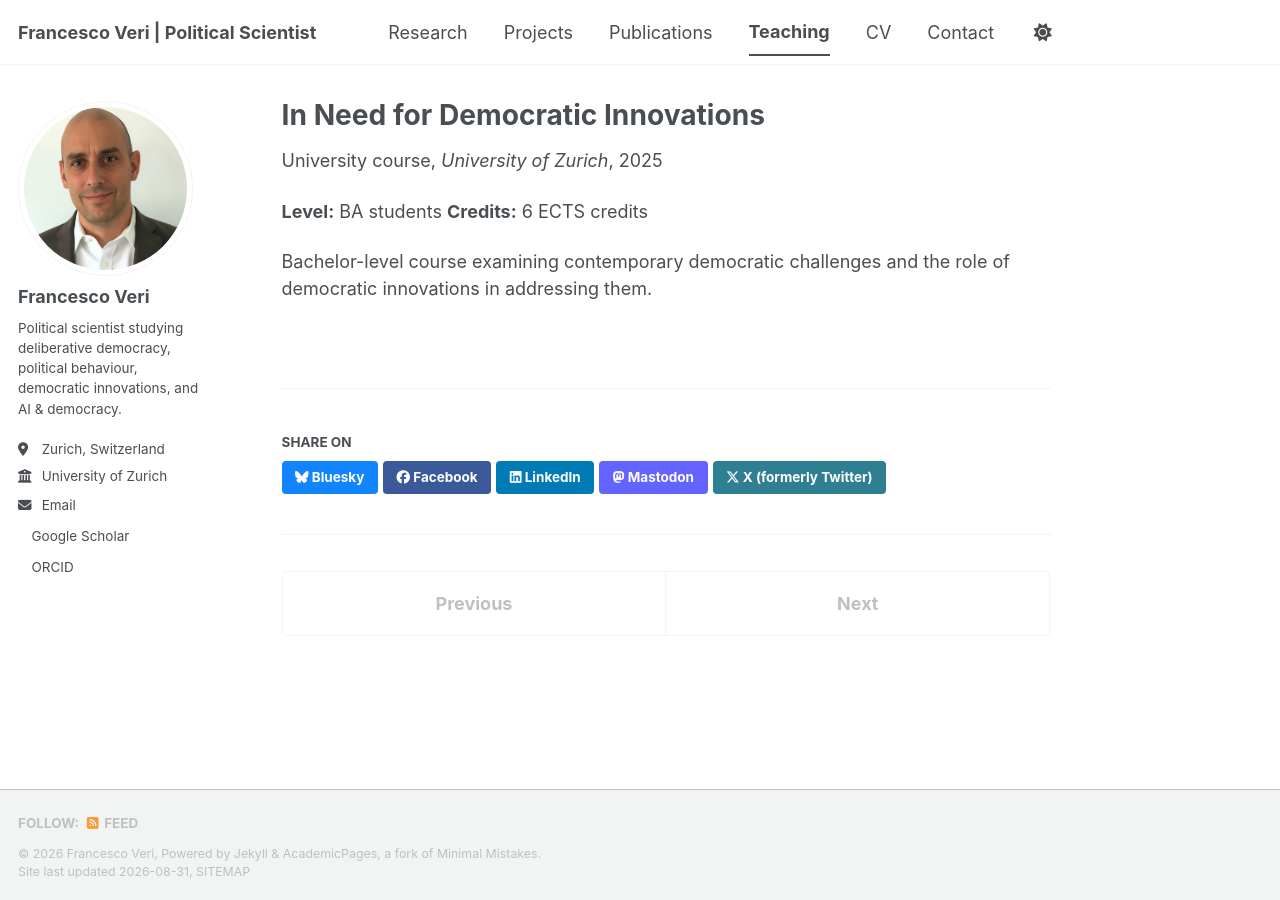
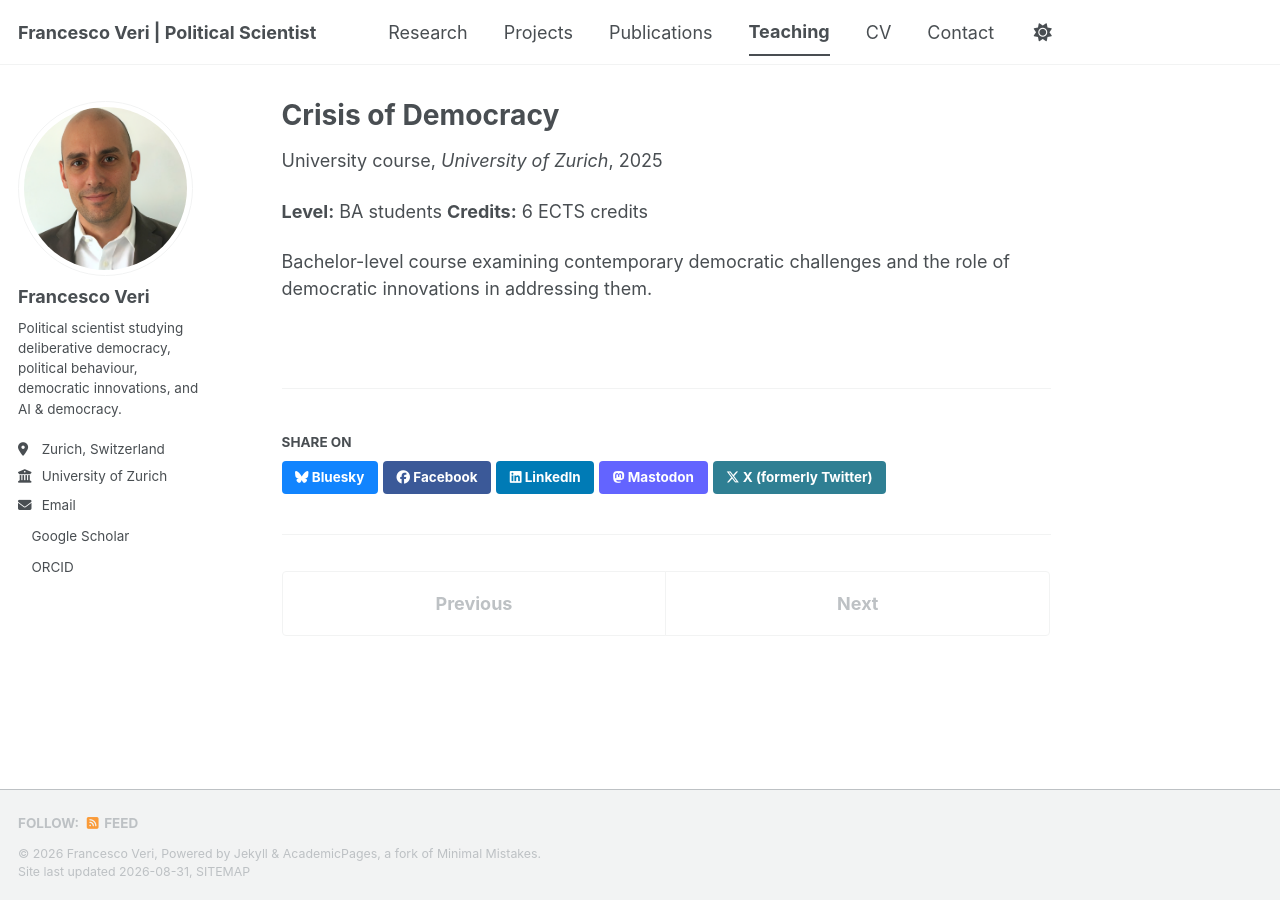
Before and after one commit to francescoveri/francescoveri.github.io, a Jekyll site: the page built from _teaching/2025-in-need-for-democratic-innovations.md, in a window 1280 px wide. Built offline with Jekyll 4.4.1, drawn with Linux system fonts in a browser that asks for light colours; a style sheet for code colours, icons or effects is not loaded.

Commit message:
Update 2025-in-need-for-democratic-innovations.md

```diff
--- a/_teaching/2025-in-need-for-democratic-innovations.md
+++ b/_teaching/2025-in-need-for-democratic-innovations.md
@@ -1,5 +1,5 @@
 ---
-title: "In Need for Democratic Innovations"
+title: "Crisis of Democracy"
 collection: teaching
 type: "University course"
 permalink: /teaching/2025-in-need-for-democratic-innovations
```
